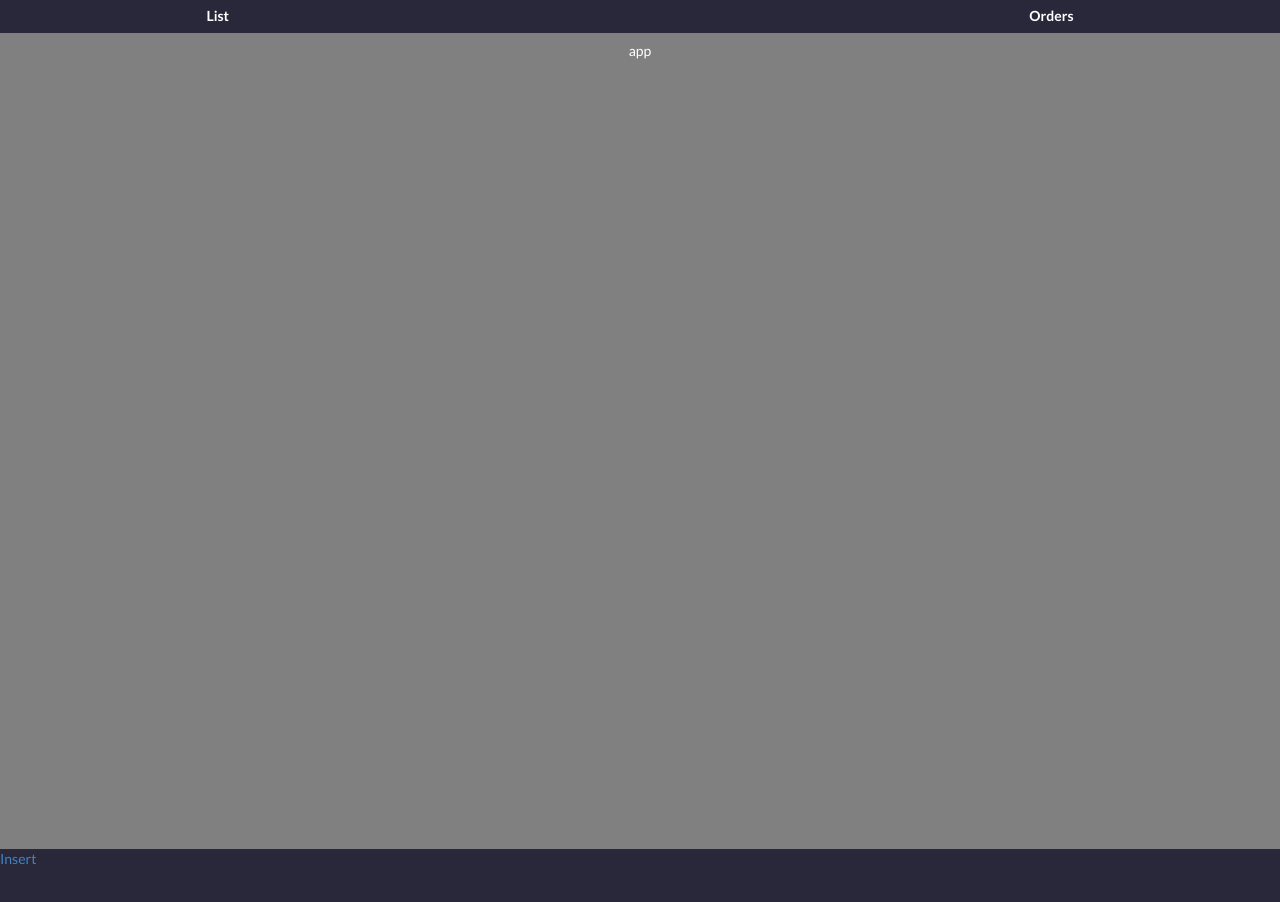
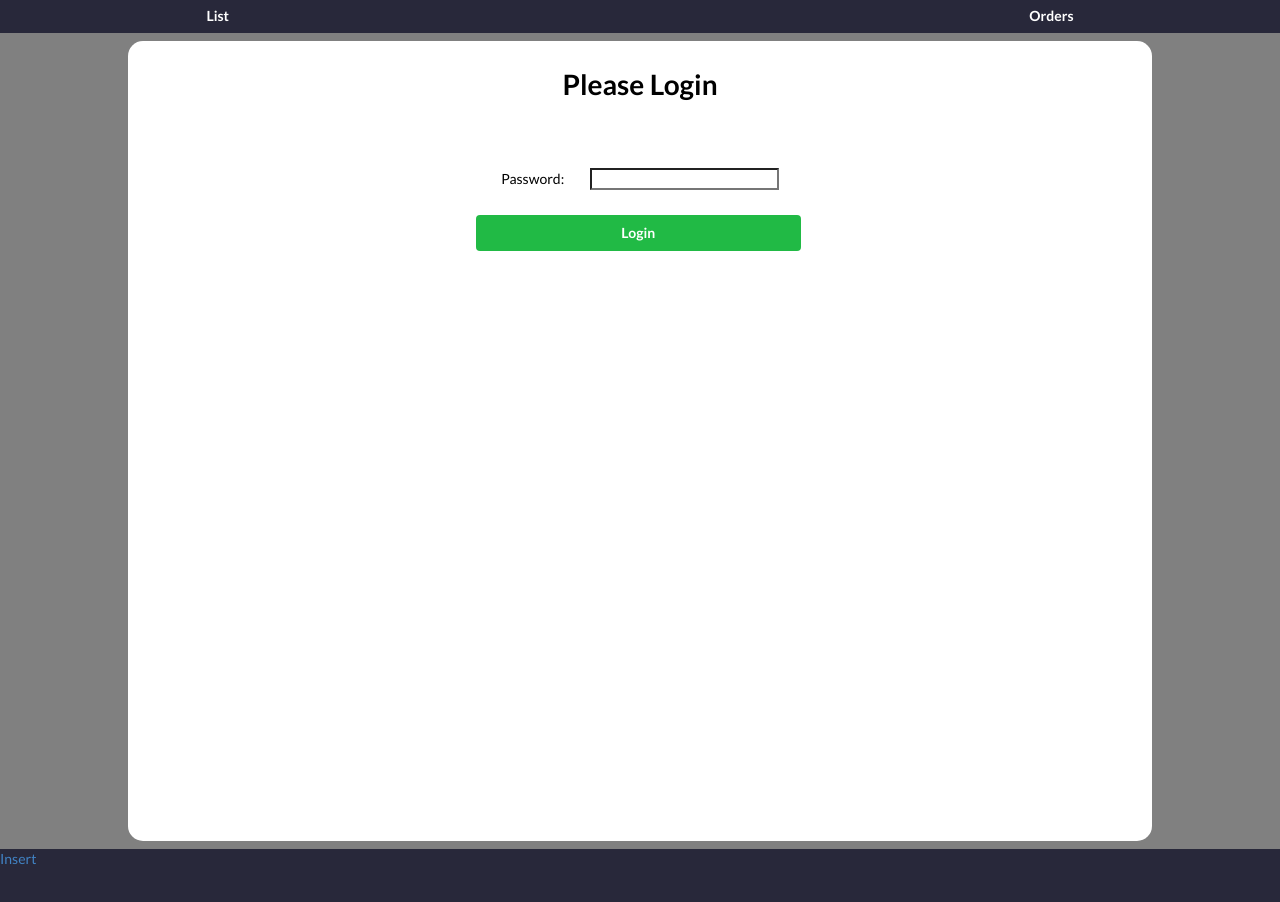
Before and after one commit to jared-hembrow/yarakot_list, a Next.js app: page / in a window 1280 px wide. Shown: the top 902 px of the page. Built offline with nearby package versions, Linux system fonts and the light colour scheme; no server answers.

Commit message:
Auth with basic one password

```diff
--- a/components/layout/Layout.js
+++ b/components/layout/Layout.js
@@ -1,10 +1,37 @@
+import { useContext } from "react";
 import Head from "next/head";
 // components
+import AuthContext from "@/context/AuthContext";
 import Header from "@/components/layout/Header";
 import Footer from "@/components/layout/Footer";
+import Login from "@/components/layout/Login";
 // style
 import styles from "@/styles/layout/Layout.module.css";
 function Layout({ title, description, keywords, children }) {
+  const { user, login } = useContext(AuthContext);
+  if (!user) {
+    return (
+      <div className={styles["layout-container"]}>
+        {/* Document Head */}
+
+        <Head>
+          <title>{title}</title>
+          <meta name="description" content={description} />
+          <meta name="keywords" content={keywords} />
+          {/* Samantic UI CSS */}
+          <link
+            rel="stylesheet"
+            href="https://cdnjs.cloudflare.com/ajax/libs/semantic-ui/2.4.1/semantic.min.css"
+          />
+        </Head>
+        <Header />
+        <div className={styles["app-container"]}>
+          <Login login={login} />
+        </div>
+        <Footer />
+      </div>
+    );
+  }
   return (
     <div className={styles["layout-container"]}>
       {/* Document Head */}
--- /dev/null
+++ b/components/layout/Login.js
@@ -0,0 +1,23 @@
+import React from "react";
+
+export default function Login({ login }) {
+  const onSubmit = (e) => {
+    e.preventDefault();
+    login(e.target[0].value);
+  };
+  return (
+    <div className="page-container">
+      <h1>Please Login</h1>
+      <form className="form" onSubmit={onSubmit}>
+        <div>
+          <label>Password:</label>
+          <input name="password" type="password" />
+        </div>
+
+        <button type="submit" className="ui green button">
+          Login
+        </button>
+      </form>
+    </div>
+  );
+}
--- /dev/null
+++ b/config/index.js
@@ -0,0 +1,2 @@
+export const NEXT_URL =
+  process.env.NEXT_PUBLIC_FRONTEND_URL || "http://localhost:3000";
--- /dev/null
+++ b/context/AuthContext.js
@@ -0,0 +1,37 @@
+import { createContext, useState } from "react";
+import { useRouter } from "next/router";
+import { NEXT_URL } from "@/config/index";
+
+const AuthContext = createContext();
+
+export const AuthProvider = ({ children }) => {
+  const [user, setUser] = useState(null);
+  const [error, setError] = useState(null);
+
+  const router = useRouter();
+
+  // Login user
+  const login = async (password) => {
+    console.log("passing in this", password);
+    const res = await fetch(`${NEXT_URL}/api/login`, {
+      method: "POST",
+      body: JSON.stringify(password),
+    });
+
+    const data = await res.json();
+    console.log("res from auth: ", data);
+    if (res.ok) {
+      setUser(true);
+    } else {
+      setError(data.message);
+    }
+  };
+
+  return (
+    <AuthContext.Provider value={{ user, error, login }}>
+      {children}
+    </AuthContext.Provider>
+  );
+};
+
+export default AuthContext;
--- a/pages/_app.js
+++ b/pages/_app.js
@@ -1,7 +1,11 @@
 // pages/_app.js
-
+import { AuthProvider } from "@/context/AuthContext";
 import "@/styles/globals.css";
 
 export default function MyApp({ Component, pageProps }) {
-  return <Component {...pageProps} />;
+  return (
+    <AuthProvider>
+      <Component {...pageProps} />
+    </AuthProvider>
+  );
 }
--- /dev/null
+++ b/pages/api/init-db.js
@@ -0,0 +1,16 @@
+import { PrismaClient } from "@prisma/client";
+const prisma = new PrismaClient();
+
+export default async (req, res) => {
+  if (req.method !== "GET") {
+    return res.status(405).json({ message: "Method not allowed!!" });
+  }
+  const deleteUsers = await prisma.User.deleteMany({});
+  const user = await prisma.User.create({
+    data: {
+      name: "admin",
+      password: "12345",
+    },
+  });
+  res.json({ message: "success" });
+};
--- /dev/null
+++ b/pages/api/login.js
@@ -0,0 +1,20 @@
+import { PrismaClient } from "@prisma/client";
+const prisma = new PrismaClient();
+
+export default async (req, res) => {
+  if (req.method !== "POST") {
+    return res.status(405).json({ message: "Method not allowed!!" });
+  }
+  console.log(typeof req.body);
+  const password = JSON.parse(req.body);
+  const checkPW = await prisma.User.findFirst({
+    where: {
+      password: password,
+    },
+  });
+  if (checkPW) {
+    return res.status(200).json({ message: "success" });
+  } else {
+    return res.status(400).json({ message: "Incorrect Password" });
+  }
+};
--- a/styles/globals.css
+++ b/styles/globals.css
@@ -24,3 +24,14 @@
   padding: 2vw;
   min-width: 80vw;
 }
+.form {
+  display: flex;
+  flex-direction: column;
+  margin: 2vw;
+}
+.form > * {
+  margin: 2vw;
+}
+.form > div > label {
+  margin-right: 2vw;
+}
```
Also changed, not shown: 1 other file (tests, documents, lock files or other folders).
